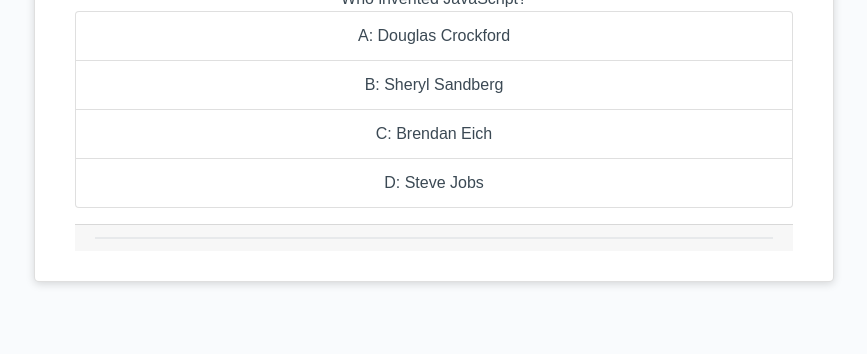
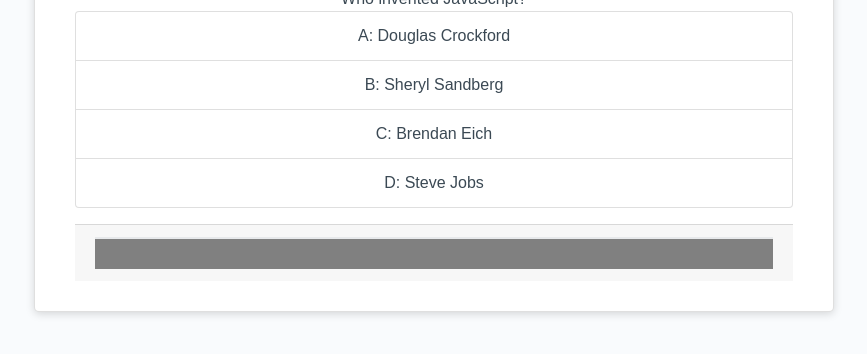
Before and after one commit to jrtwheeler/Web_API_Quiz_With_Timer, a plain HTML site: page index.html in a window 1280 px wide. Both pictures are taken after a click on the button "Start". Shown: the part 196-550 px from the top of the page, without its empty margins (206-1073 px from the left). Drawn offline with nearby package versions, Linux system fonts and the light colour scheme.

Commit message:
Added progress bar, still working on animation

```diff
--- a/assets/css/style.css
+++ b/assets/css/style.css
@@ -117,3 +117,14 @@ header {
   text-align: center;
   cursor: pointer;
 }
+
+#myProgress {
+  width: 100%;
+  background-color: grey;
+}
+
+#myBar {
+  width: 1%;
+  height: 30px;
+  background-color: "bg-success";
+}
--- a/assets/js/script.js
+++ b/assets/js/script.js
@@ -48,6 +48,10 @@ var timerElement = document.querySelector(".timer");
 var cardText = document.querySelector(".question");
 //Use querySelector to select the Submit button
 var submitButton = document.querySelector(".btn");
+//Progress bar
+var progressBar = document.querySelector("#myProgress");
+//animate progress bar
+var progressBarValue = document.getElementById("#myBar");
 //Set the start time for the timer. When the timer reaches 0 the script will end.
 var timeLeft = 60;
 //Set the score counter
@@ -62,6 +66,7 @@ var myIntro =
 
 startScreen(myIntro);
 submitButton.addEventListener("click", startButton);
+
 
 //The timer function. The timer function starts running when the user clicks the Start button and is called in function startScreen();
 function setTime() {
@@ -84,6 +89,7 @@ function startScreen(content) {
   cardText.textContent = content;
   cardText.setAttribute("style", "text-align: center;");
   cardText.setAttribute("style", "font-size: 16px;");
+  progressBar.style.display = "none";
 }
 
 //Start button is called in init. It sets up the start screen.
@@ -94,10 +100,14 @@ function startButton() {
   setContent();
   //hide Start button
   submitButton.style.display = "none";
+  //show progress bar
+  progressBar.style.display = "flex";
+
 }
 
 //The set content function takes data from the myQuestions object to start the quiz
 function setContent() {
+
   //if the questionCounter is less than the length of the quiz ...
   if (questionCounter >= myQuestions.length) {
     localStorage.setItem("scoreCounter", scoreCounter);
@@ -138,12 +148,10 @@ function setContent() {
         this.getAttribute("data-key").toLowerCase()
       ];
     var correct = myQuestions[questionCounter].correctAnswer;
-    console.log(selected, correct);
 
     if (selected === correct) {
       this.classList.add("bg-success");
       scoreCounter += 1;
-      // return displayMessage("YAY", "bg-success")
     } else {
       this.classList.add("bg-danger");
       timeLeft -= 10;
@@ -151,16 +159,6 @@ function setContent() {
 
     questionCounter++;
     setTimeout(setContent, 1 * 1000);
-    // displayMessage("NO!", "bg-danger")
   }
 
-  function displayMessage(message, color) {
-    var item = document.createElement("div");
-    item.classList.add("list-group-item");
-    item.classList.add(color);
-    item.textContent = message;
-
-    document.getElementById("list").appendChild(item);
-    setTimeout(setContent, 1 * 1000);
-  }
 }
--- a/index.html
+++ b/index.html
@@ -24,6 +24,9 @@
       </div>
       <div class="card-footer">
         <button id="generate" class="btn">Start</button>
+        <div id="myProgress">
+          <div id="myBar"></div>
+        </div>
       </div>
     </div>
   </div>
```
